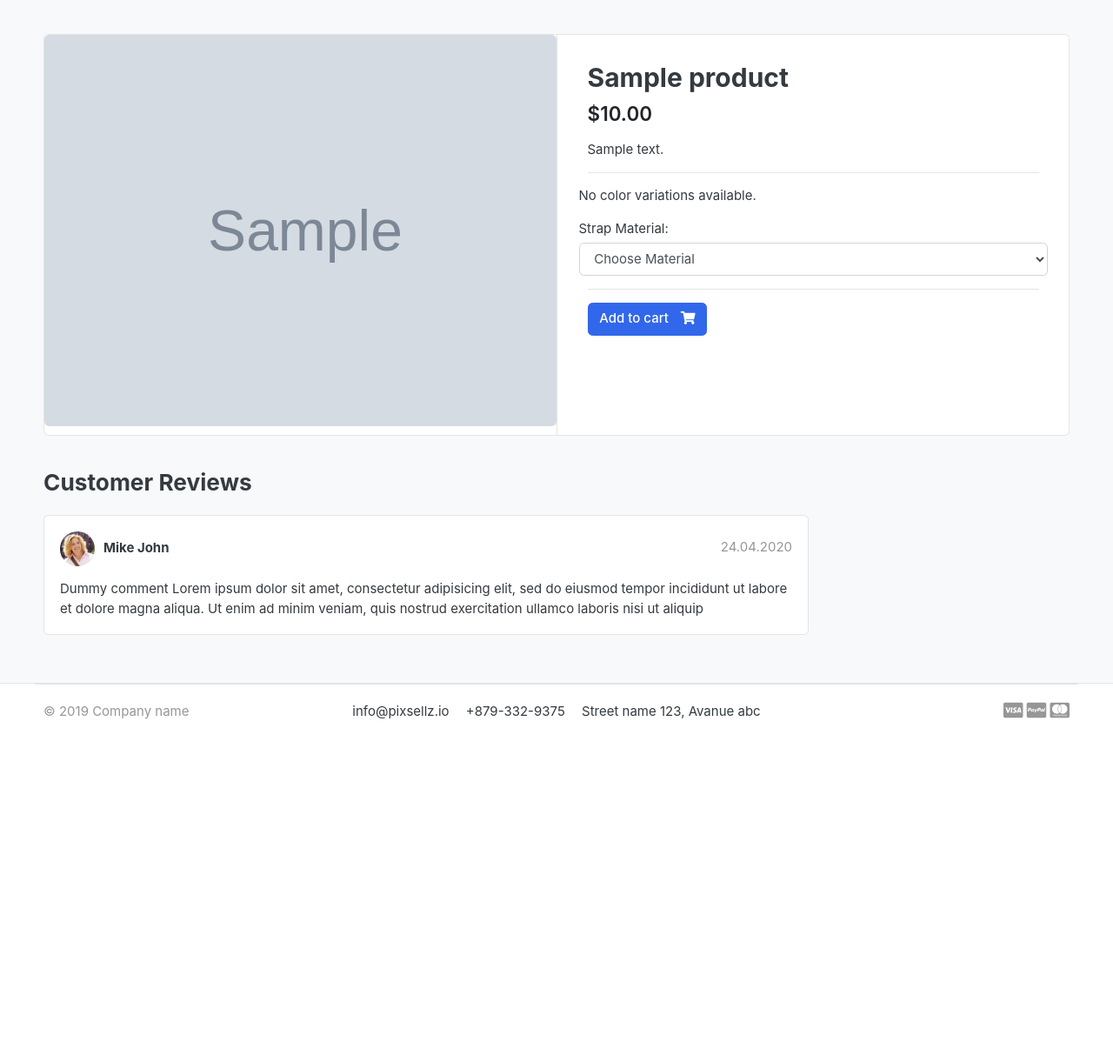
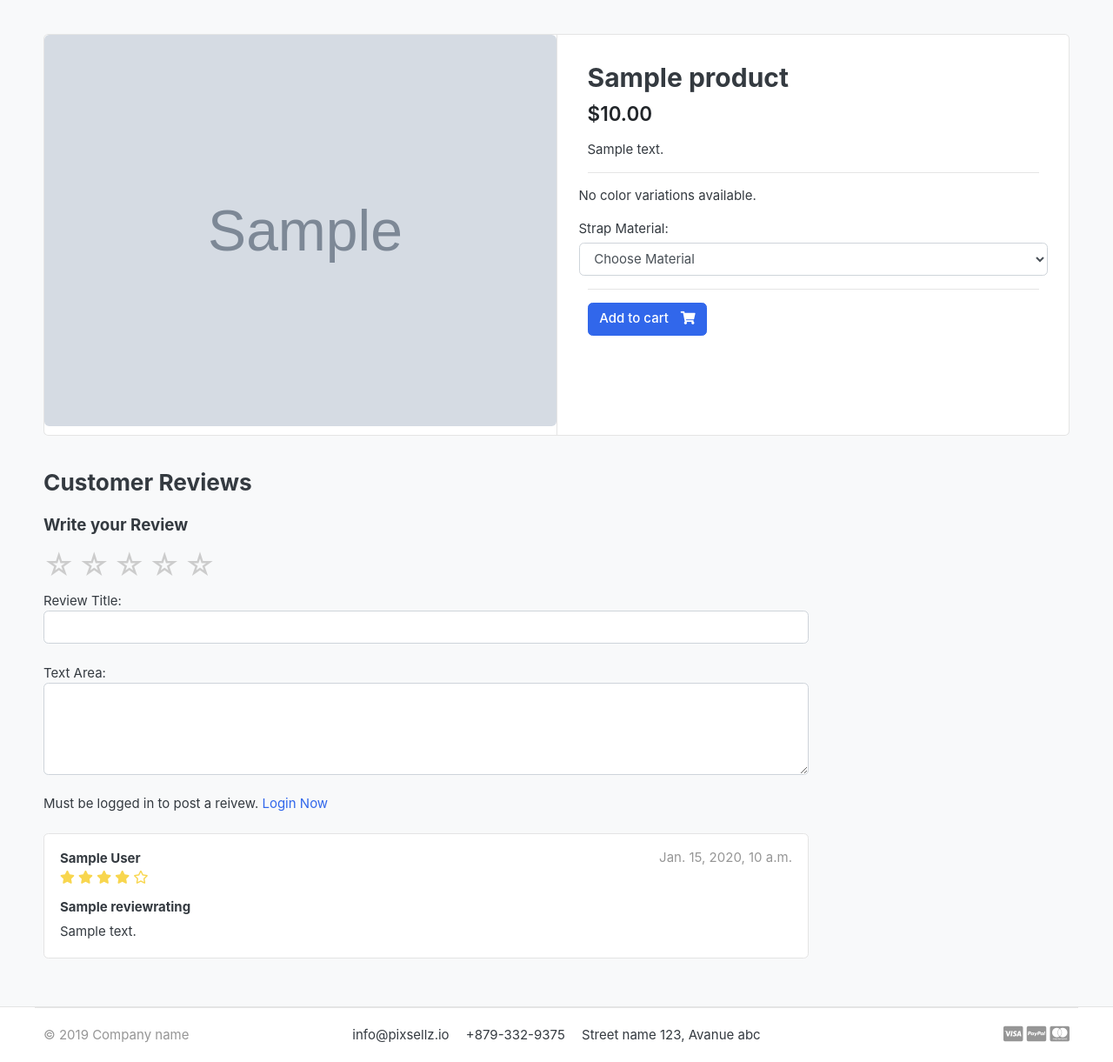
Before and after one commit to farazfazl1/TeddyEcom, a Django app: a page that uses templates/pages/productPage.html in a window 1280 px wide. Shown: the part 119-1340 px from the top of the page at 87% size. Before the commit the page ends 946 px from the top, so only its background shows below. Run offline with Django 3.2, Linux system fonts and the light colour scheme; tables that the repository leaves empty hold one stand-in row (values such as "Sample post"); grey boxes marked "Sample" are stand-in pictures; some libraries are stand-ins or nearby versions; some web fonts are replaced.

Commit message:
Created Reviews Functionality

```diff
--- a/TeddyEcom/settings.py
+++ b/TeddyEcom/settings.py
@@ -22,7 +22,7 @@ BASE_DIR = Path(__file__).resolve().parent.parent
 # See https://docs.djangoproject.com/en/3.2/howto/deployment/checklist/
 
 # SECURITY WARNING: keep the secret key used in production secret!
-#SECURITY KEY SAFETY
+SECRET_KEY = "iehjfoasifn83jb3baui7sdghauwd2wd&UGALSDYUGBAWKTYDFAW#YDGKL@UGDXO&Q@#GAD^Y&*gb"
 # SECURITY WARNING: don't run with debug turned on in production!
 DEBUG = True
 
@@ -174,7 +174,8 @@ EMAIL_USE_TLS = True
 
 # Use your SendGrid account API key as the password
 EMAIL_HOST_USER = 'apikey'
-#EMAIL HOST PASSWORD SAFETY
+EMAIL_HOST_PASSWORD = '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'
+# EMAIL HOST PASSWORD SAFETY
 
 # Default primary key field type
 # https://docs.djangoproject.com/en/3.2/ref/settings/#default-auto-field
--- a/accounts/models.py
+++ b/accounts/models.py
@@ -62,6 +62,9 @@ class Account(AbstractBaseUser):
 
     objects = MyAccountManager()  # TELLS WE ARE USING THESE INFO TO CREQATE USER
 
+    def full_name(self):
+        return f'{self.first_name} {self.last_name}'
+
     def __str__(self):
         return self.email
 
--- /dev/null
+++ b/static/css/stars.css
@@ -0,0 +1,32 @@
+.rating {
+  display: flex;
+  flex-direction: row;
+  justify-content: flex-start;
+  align-items: center;
+  margin-top: 5px;
+}
+
+.rating input {
+  display: none;
+}
+
+.rating label {
+  font-size: 34px;
+  color: #ccc;
+  margin-right: 5px;
+  cursor: pointer;
+}
+
+.rating label:before {
+  content: "\2606"; /* Unicode character for empty star */
+}
+
+.rating input:checked ~ label:before {
+  content: "\2605"; /* Unicode character for filled star */
+  color: #f8d64e; /* Color for the selected star */
+}
+
+.rating label:hover:before,
+.rating label:hover ~ label:before {
+  color: #f8d64e; /* Color for the hovered stars */
+}
--- a/store/admin.py
+++ b/store/admin.py
@@ -1,5 +1,5 @@
 from django.contrib import admin
-from .models import Product, Variation
+from .models import Product, Variation, ReviewRating
 from django.utils.html import format_html
 
 
@@ -32,6 +32,9 @@ class VariationAdmin(admin.ModelAdmin):
         'is_active',
     )
 
+# class ReviewRatingAdmin(admin.ModelAdmin):
+
 
 admin.site.register(Product, ProductAdmin)
 admin.site.register(Variation, VariationAdmin)
+admin.site.register(ReviewRating)
--- a/store/models.py
+++ b/store/models.py
@@ -1,6 +1,7 @@
 from django.db import models
 from category.models import Category
 from django.urls import reverse
+from accounts.models import Account
 
 
 class Product(models.Model):
@@ -52,3 +53,21 @@ class Variation(models.Model):
 
     def __str__(self):
         return self.variation_value
+
+
+class ReviewRating(models.Model):
+    product = models.ForeignKey(Product, on_delete=models.CASCADE)
+    user = models.ForeignKey(Account, on_delete=models.CASCADE)
+    subject = models.CharField(max_length=100, blank=True)
+    review = models.TextField(max_length=500, blank=True)
+    rating = models.IntegerField()
+    ip_address = models.CharField(max_length=20, blank=True)
+
+    # if admin wants to disable the review, they have an option for it
+    status = models.BooleanField(default=True)
+
+    created_at = models.DateTimeField(auto_now_add=True)
+    updated_at = models.DateTimeField(auto_now=True)
+
+    def __str__(self):
+        return self.subject
--- a/store/urls.py
+++ b/store/urls.py
@@ -8,4 +8,7 @@ urlpatterns = [
     path('category/<slug:category_slug>/', views.store, name='products_by_category'),
     path('category/<slug:category_slug>/<slug:product_slug>/', views.product_detail, name='product_detail_url'),
     path('search/', views.search, name='search'),
+
+    #path for reviews
+    path('submit/review/<int:product_id>', views.submit_review, name='submit-review'),
 ]
--- a/store/views.py
+++ b/store/views.py
@@ -1,10 +1,14 @@
-from django.shortcuts import render, get_object_or_404
-from .models import Product
+from django.shortcuts import render, get_object_or_404, redirect
+
+from orders.models import OrderProduct
+from .models import Product, ReviewRating
+from django.contrib import messages
 from category.models import Category
 from carts.models import CartItem
 from django.core.paginator import Paginator
 from carts.views import _cart_id
 from django.db.models import Q
+from .forms import ReviewForm
 
 
 def store(req, category_slug=None):
@@ -66,10 +70,27 @@ def product_detail(req, category_slug, product_slug):
     except Exception as e:
         raise e
 
+    if req.user.is_authenticated:
+        try:
+            ordered_product = OrderProduct.objects.filter(
+                user=req.user, product_id=single_product.id).exists()
+
+        except OrderProduct.DoesNotExist:
+            ordered_product = None
+    else:
+        ordered_product = None
+
+    # Get all the reviews
+    # When admin doesnt want to show a particular reivew, they can turn status False to make reivew dissapear
+    reviews = ReviewRating.objects.filter(
+        product_id=single_product.id, status=True)
+
     # Create a dictionary of variables to be used in the template
     context = {
         'product': single_product,
-        'in_cart': in_cart,  # Add the in_cart variable to the context dictionary
+        'in_cart': in_cart,  # Add the in_cart variable to the context dictionary,
+        'ordered_product': ordered_product,
+        'reviews': reviews
     }
 
     # Render the template with the dictionary of variables
@@ -115,3 +136,39 @@ def search(req):
 
     # Render the template with the dictionary of variables
     return render(req, 'pages/store.html', context)
+
+
+def submit_review(req, product_id):
+    url = req.META.get('HTTP_REFERER')  # store the already existing URL
+    if req.method == 'POST':
+        try:
+            review = ReviewRating.objects.get(
+                user__id=req.user.id, product__id=product_id)
+            form = ReviewForm(req.POST, instance=review)
+
+            if form.is_valid():
+                form.save()  # Save the updated form
+
+                messages.success(
+                    req, 'Thank you. Your review has been updated')
+            else:
+                messages.error(req, 'Failed to update the review')
+
+            return redirect(url)
+
+        except ReviewRating.DoesNotExist:
+            form = ReviewForm(req.POST)
+
+            if form.is_valid():
+                data = form.save(commit=False)
+                data.ip_address = req.META.get('REMOTE_ADDR')
+                data.product_id = product_id
+                data.user_id = req.user.id
+                data.save()
+
+                messages.success(
+                    req, 'Thank you. Your review has been submitted')
+            else:
+                messages.error(req, 'Failed to submit the review')
+
+            return redirect(url)
--- a/templates/emails/order_recieved.html
+++ b/templates/emails/order_recieved.html
@@ -1,8 +1,5 @@
 {% autoescape off %}
 Dear {{ user.first_name }},
-
 Your order has been received
-
 Order Number: {{order.order_number}}
-
 {% endautoescape %}
--- a/templates/pages/productPage.html
+++ b/templates/pages/productPage.html
@@ -1,5 +1,6 @@
 {% extends 'base.html' %} {% block title %}Product{% endblock %}
 {% block content %} {% load static %} {% load humanize %}
+
 
 <section class="section-content padding-y bg">
   <div class="container">
@@ -89,28 +90,78 @@
       <div class="col-md-9">
         <header class="section-heading">
           <h3>Customer Reviews</h3>
+          {% include 'shared/messages.html' %}
         </header>
 
+        <form action="{% url 'store:submit-review' product.id %}" method="POST">
+          {% csrf_token %}
+
+          <h5>Write your Review</h5>
+          <div>
+            <!-- Rating stars -->
+            <fieldset class="rating">
+              <input type="radio" id="star5" name="rating" value="5" required>
+              <label for="star5" title="5 stars"></label>
+              <input type="radio" id="star4" name="rating" value="4" required>
+              <label for="star4" title="4 stars"></label>
+              <input type="radio" id="star3" name="rating" value="3" required>
+              <label for="star3" title="3 stars"></label>
+              <input type="radio" id="star2" name="rating" value="2" required>
+              <label for="star2" title="2 stars"></label>
+              <input type="radio" id="star1" name="rating" value="1" required>
+              <label for="star1" title="1 star"></label>
+            </fieldset>
+
+            Review Title:
+            <input type="text" class="form-control" name="subject">
+            <br />
+
+            Text Area:
+            <textarea name="review" rows="4" class="form-control"></textarea>
+            <br />
+
+            {% if user.is_authenticated %}
+              {% if ordered_product %}
+                <input type="submit" value="Submit Review" class="btn btn-primary">
+              {% else %}
+              <p>Must purchase {{product.product_name}} first before reviewing it</p>
+              {% endif %}
+            {% else %}
+              <p>Must be logged in to post a reivew. <span><a href="{% url 'users:login-user' %}">Login Now</a></span></p>
+            {% endif %}
+
+          </div>
+        </form>
+
+
+
+        <br />
         <article class="box mb-3">
+          {% for review in reviews %}
           <div class="icontext w-100">
-            <img
-              src="./images/avatars/avatar1.jpg"
-              class="img-xs icon rounded-circle"
-            />
             <div class="text">
-              <span class="date text-muted float-md-right">24.04.2020 </span>
-              <h6 class="mb-1">Mike John</h6>
+              <span class="date text-muted float-md-right">{{review.updated_at}} </span>
+              <h6 class="mb-1">{{ review.user.full_name }}</h6>
+              <div>
+                {% for i in "12345" %}
+                  {% if forloop.counter <= review.rating %}
+                    <i class="fa fa-star" style="color: #f8d64e;"></i>
+                  {% else %}
+                    <i class="far fa-star" style="color: #f8d64e;"></i>
+                  {% endif %}
+                {% endfor %}
+              </div>
             </div>
           </div>
           <!-- icontext.// -->
           <div class="mt-3">
+            <h6>{{review.subject}}</h6>
             <p>
-              Dummy comment Lorem ipsum dolor sit amet, consectetur adipisicing
-              elit, sed do eiusmod tempor incididunt ut labore et dolore magna
-              aliqua. Ut enim ad minim veniam, quis nostrud exercitation ullamco
-              laboris nisi ut aliquip
+              {{review.review}}
             </p>
           </div>
+          {% endfor %}
+
         </article>
       </div>
       <!-- col.// -->
@@ -119,4 +170,5 @@
   </div>
   <!-- container .//  -->
 </section>
+
 {% endblock content %}
--- a/templates/static_sources/sources.html
+++ b/templates/static_sources/sources.html
@@ -32,6 +32,8 @@
   rel="stylesheet"
 />
 
+<link href="{% static 'css/stars.css' %}" type="text/css" rel="stylesheet" />
+
 <!-- custom style -->
 <link href="{% static 'css/ui.css' %}" rel="stylesheet" type="text/css" />
 <link
```
Also changed, not shown: store/forms.py (added, +12 -0 lines), static/css/responsive.css (line endings or trailing spaces), store/migrations/0008_reviewrating.py (added), 1 other file.
